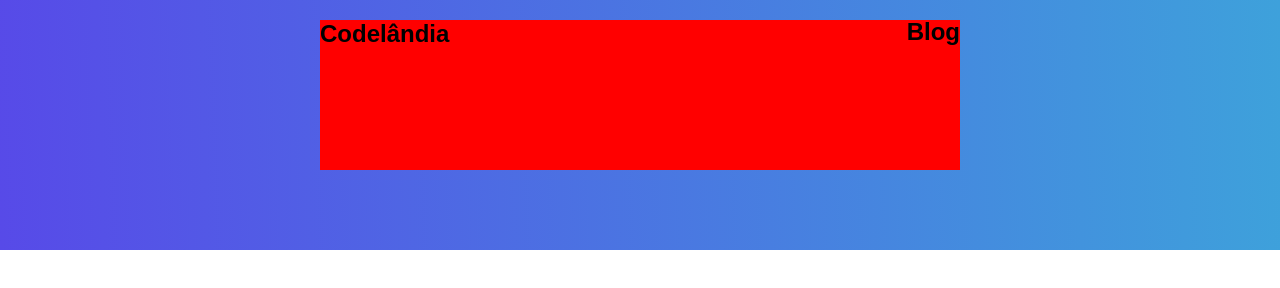
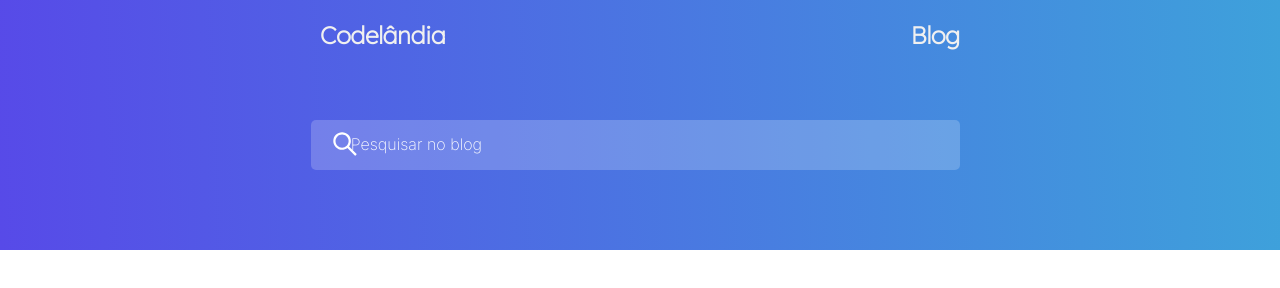
Before and after one commit to ruancs/Desafio-Blog, a plain HTML site: page index.html in a window 1280 px wide. Drawn offline with Linux system fonts and the light colour scheme.

Commit message:
finalizado header

```diff
--- a/index.html
+++ b/index.html
@@ -6,6 +6,10 @@
     <meta http-equiv="X-UA-Compatible" content="IE=edge">
     <meta name="viewport" content="width=device-width, initial-scale=1.0">
     <link rel="stylesheet" href="style.css">
+    <link rel="preconnect" href="https://fonts.googleapis.com">
+    <link rel="preconnect" href="https://fonts.gstatic.com" crossorigin>
+    <link href="https://fonts.googleapis.com/css2?family=Inter:wght@200&display=swap" rel="stylesheet">
+    <link href="https://fonts.googleapis.com/css2?family=Lexend+Deca:wght@200&display=swap" rel="stylesheet">
     <title>Blog</title>
 </head>
 
@@ -15,11 +19,22 @@
             <h2>Codelândia</h2>
             <h2 style="text-align: right; margin-top: -30px;">Blog</h2>
 
+            <a type="submit" href="#">
+                <svg width="24" height="24" viewBox="0 0 24 24" fill="none" xmlns="http://www.w3.org/2000/svg">
+                <path d="M23.6484 22.0342L16.04 14.4258C17.2207 12.8994 17.8594 11.0332 17.8594 9.07031C17.8594 6.7207 16.9424 4.51758 15.2842 2.85645C13.626 1.19531 11.417 0.28125 9.07031 0.28125C6.72363 0.28125 4.51465 1.19824 2.85645 2.85645C1.19531 4.51465 0.28125 6.7207 0.28125 9.07031C0.28125 11.417 1.19824 13.626 2.85645 15.2842C4.51465 16.9453 6.7207 17.8594 9.07031 17.8594C11.0332 17.8594 12.8965 17.2207 14.4229 16.043L22.0313 23.6484C22.0536 23.6708 22.08 23.6885 22.1092 23.7006C22.1384 23.7126 22.1696 23.7189 22.2012 23.7189C22.2327 23.7189 22.264 23.7126 22.2931 23.7006C22.3223 23.6885 22.3488 23.6708 22.3711 23.6484L23.6484 22.374C23.6708 22.3517 23.6885 22.3252 23.7006 22.2961C23.7126 22.2669 23.7189 22.2357 23.7189 22.2041C23.7189 22.1725 23.7126 22.1413 23.7006 22.1121C23.6885 22.083 23.6708 22.0565 23.6484 22.0342ZM13.7109 13.7109C12.4688 14.9502 10.8223 15.6328 9.07031 15.6328C7.31836 15.6328 5.67188 14.9502 4.42969 13.7109C3.19043 12.4688 2.50781 10.8223 2.50781 9.07031C2.50781 7.31836 3.19043 5.66895 4.42969 4.42969C5.67188 3.19043 7.31836 2.50781 9.07031 2.50781C10.8223 2.50781 12.4717 3.1875 13.7109 4.42969C14.9502 5.67188 15.6328 7.31836 15.6328 9.07031C15.6328 10.8223 14.9502 12.4717 13.7109 13.7109Z" fill="white"/>
+                </svg>
+
+            </a><input type="text" placeholder="Pesquisar no blog">
+
 
         </div>
 
     </nav>
 
+    <div class="card">
+
+    </div>
+
 </body>
 
 </html>
--- a/style.css
+++ b/style.css
@@ -13,12 +13,49 @@
     background: linear-gradient(88.27deg, #574AE8 0%, #3EA1DB 100%);
 }
 
+h2 {
+    font-family: 'Lexend Deca', sans-serif;
+    font-weight: 700;
+    color: #f0f0f0;
+}
+
 .menu {
     display: inline-block;
     width: 50%;
     margin-top: 20px;
     word-spacing: 200px;
     height: 150px;
-    background-color: red;
     text-align: left;
 }
+
+::-webkit-input-placeholder {
+    font-family: 'Inter', sans-serif;
+    font-size: medium;
+    color: white;
+    font-weight: 500;
+}
+
+.menu input[type=text] {
+    color: white;
+    position: relative;
+    background-color: #3EA1DB;
+    padding-left: 40px;
+    width: 95.2%;
+    top: 28%;
+    background: rgba(255, 255, 255, 0.2);
+    border-radius: 5px;
+    height: 50px;
+    border: none;
+    float: right;
+}
+
+.menu a {
+    position: relative;
+    border: none;
+    background: none;
+    border-bottom: 0px;
+    outline-offset: 0px;
+    top: 82px;
+    left: 2%;
+    z-index: 1;
+}
```
